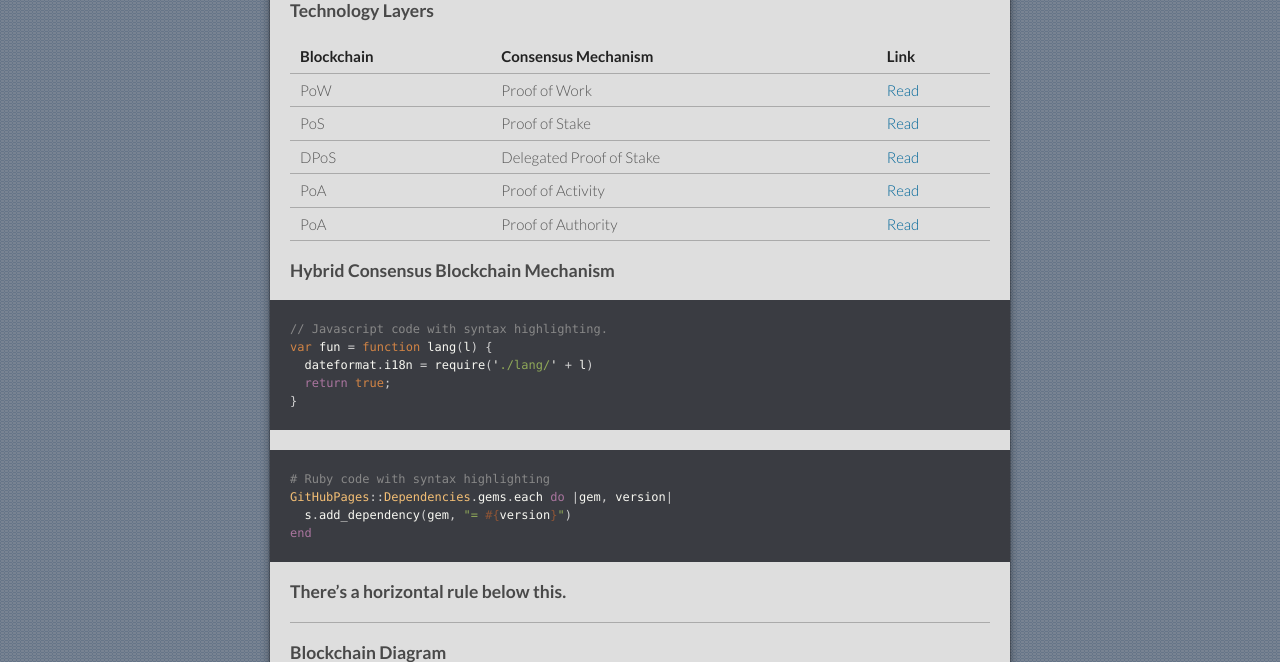
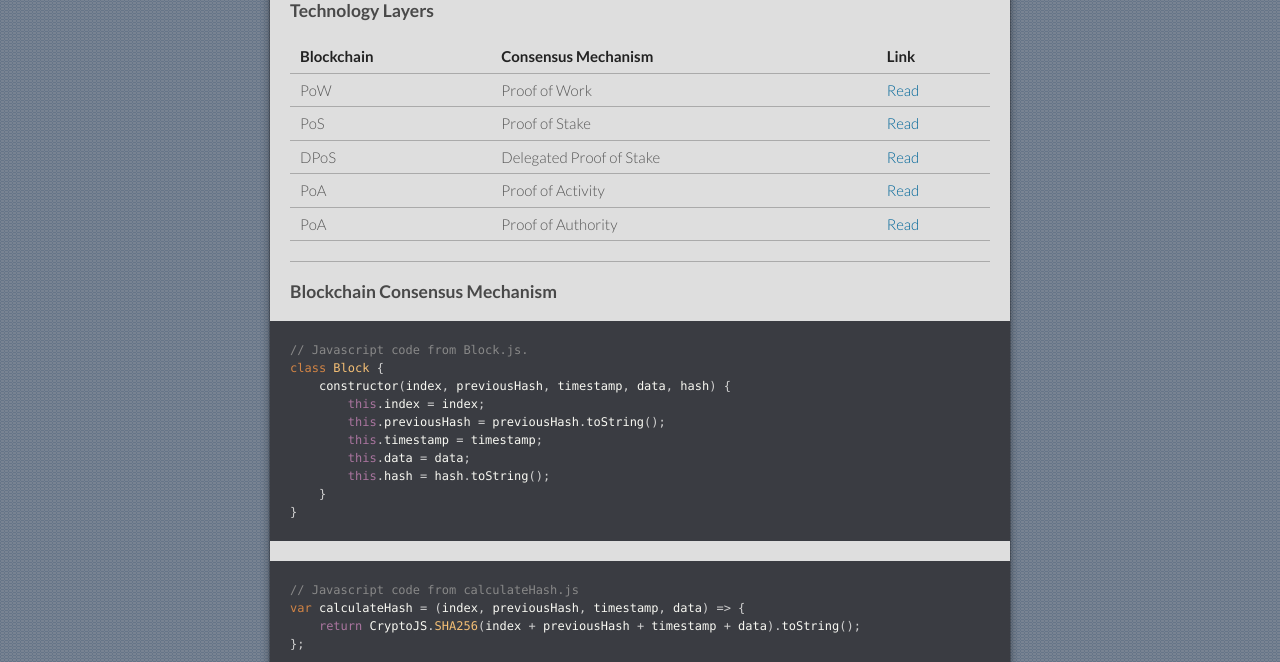
Before and after one commit to flowstake/flowstake.github.io, a Jekyll site: the page built from index.md, in a window 1280 px wide and 1400 px high, scrolled down 695 px, cut to the strip 0-662 px from the top of the window. Built offline with Jekyll 4.4.1, drawn with Linux system fonts in a browser that asks for light colours; our own code applies the rules of GitHub Pages for plain Markdown files; some of the changed text lies outside the part shown.

Commit message:
Update index.md

````diff
--- a/index.md
+++ b/index.md
@@ -33,29 +33,44 @@ layout: default
 |:-------------|:-----------------------------|:-------|
 | PoW          | Proof of Work                |  [Read](https://en.bitcoin.it/wiki/Proof_of_work)  |
 | PoS          | Proof of Stake               |  [Read](https://en.bitcoin.it/wiki/Proof_of_Stake)  |
-| DPoS         | Delegated Proof of Stake     |  [Read](https://en.bitcoinwiki.org/wiki/DPoS)  |
+| DPoS         | Delegated Proof of Stake     |  [Read](https://docs.bitshares.org/en/master/technology/dpos.html)  |
 | PoA          | Proof of Activity            |  [Read](https://eprint.iacr.org/2014/452.pdf)  |
 | PoA          | Proof of Authority           |  [Read](https://en.wikipedia.org/wiki/Proof_of_authority)   |
 
+* * *
 
-### Hybrid Consensus Blockchain Mechanism
+### Blockchain Consensus Mechanism
 
 ```js
-// Javascript code with syntax highlighting.
-var fun = function lang(l) {
-  dateformat.i18n = require('./lang/' + l)
-  return true;
+// Javascript code from Block.js.
+class Block {
+    constructor(index, previousHash, timestamp, data, hash) {
+        this.index = index;
+        this.previousHash = previousHash.toString();
+        this.timestamp = timestamp;
+        this.data = data;
+        this.hash = hash.toString();
+    }
 }
 ```
 
-```ruby
-# Ruby code with syntax highlighting
-GitHubPages::Dependencies.gems.each do |gem, version|
-  s.add_dependency(gem, "= #{version}")
-end
+```js
+// Javascript code from calculateHash.js
+var calculateHash = (index, previousHash, timestamp, data) => {
+    return CryptoJS.SHA256(index + previousHash + timestamp + data).toString();
+};
 ```
 
-### There's a horizontal rule below this.
+```js
+// Javascript code from generateNextBlock.js
+var generateNextBlock = (blockData) => {
+    var previousBlock = getLatestBlock();
+    var nextIndex = previousBlock.index + 1;
+    var nextTimestamp = new Date().getTime() / 1000;
+    var nextHash = calculateHash(nextIndex, previousBlock.hash, nextTimestamp, blockData);
+    return new Block(nextIndex, previousBlock.hash, nextTimestamp, blockData, nextHash);
+};
+```
 
 * * *
 
````
